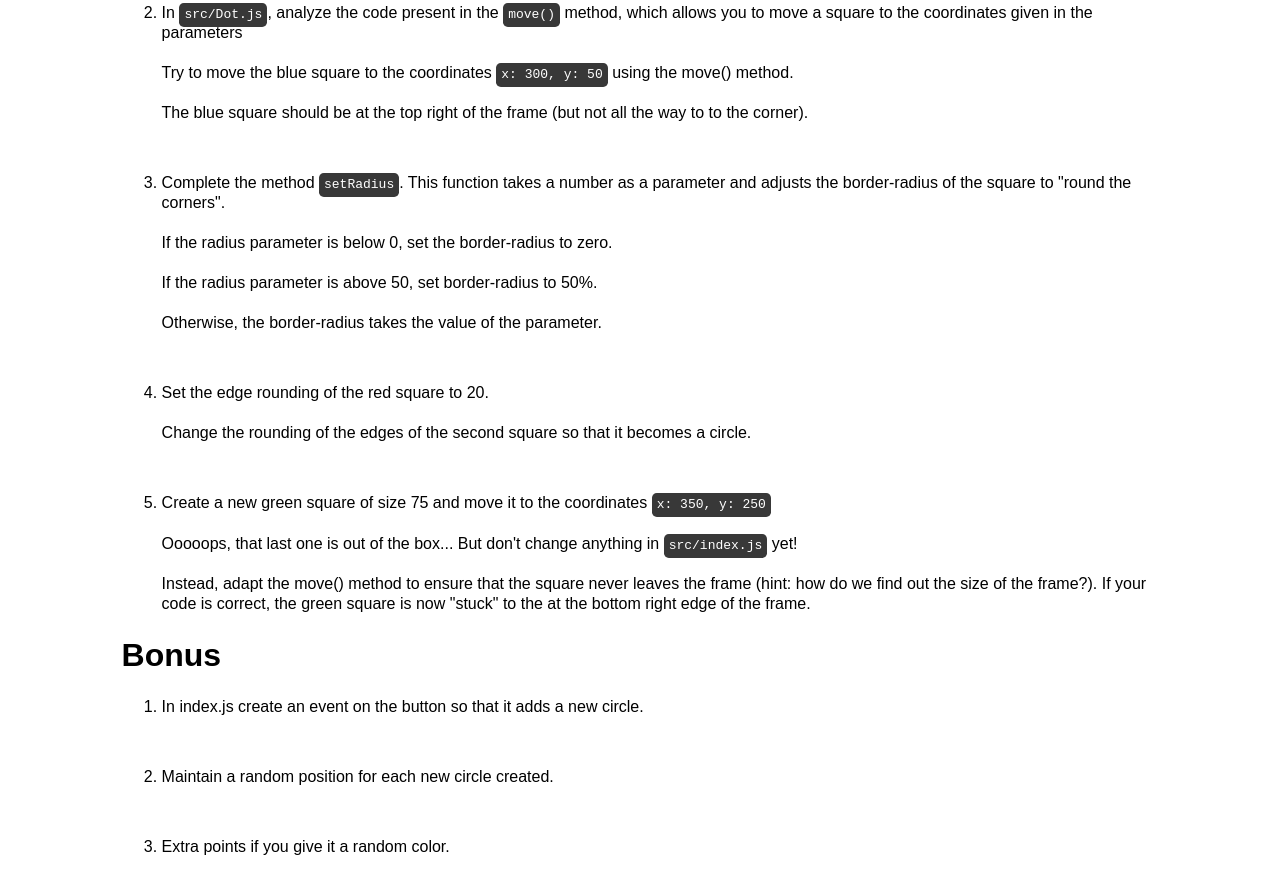
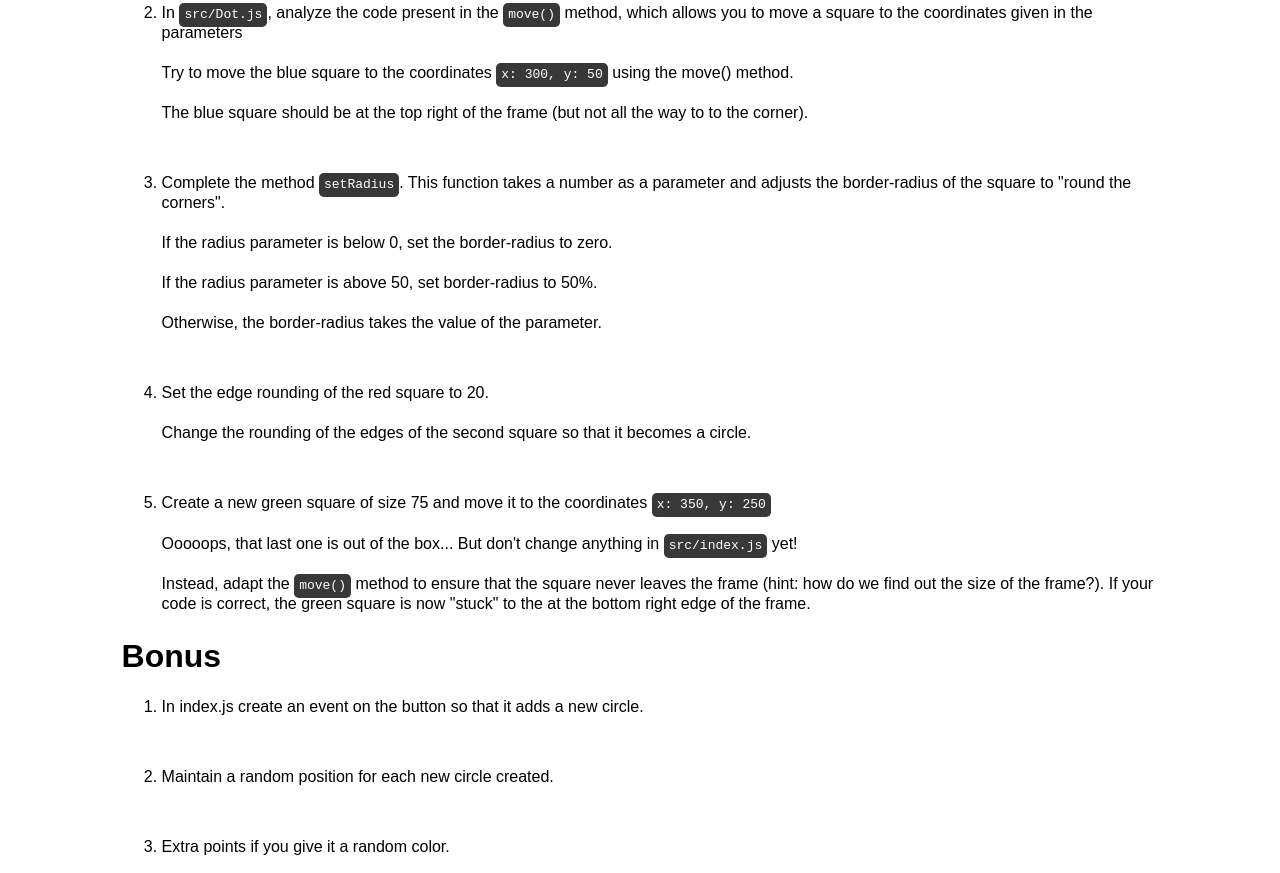
Before and after one commit to carlosaore/dojo-oop, a website built with Parcel: page index.html in a window 1280 px wide. Shown: the part 712-1585 px from the top of the page. Built offline with nearby package versions, Linux system fonts and the light colour scheme.

Commit message:
Fixed a typo

```diff
--- a/index.html
+++ b/index.html
@@ -62,7 +62,7 @@
           Ooooops, that last one is out of the box... But don't change anything in <code>src/index.js</code> yet!
           <br />
           <br />
-          Instead, adapt the move() method to ensure that the square never leaves the frame (hint: how do we find out the size of the frame?). If your code is correct, the green square is now "stuck" to the at the bottom right edge of the frame.
+          Instead, adapt the <code>move()</code> method to ensure that the square never leaves the frame (hint: how do we find out the size of the frame?). If your code is correct, the green square is now "stuck" to the at the bottom right edge of the frame.
         </li>
       </ol>
 
```
